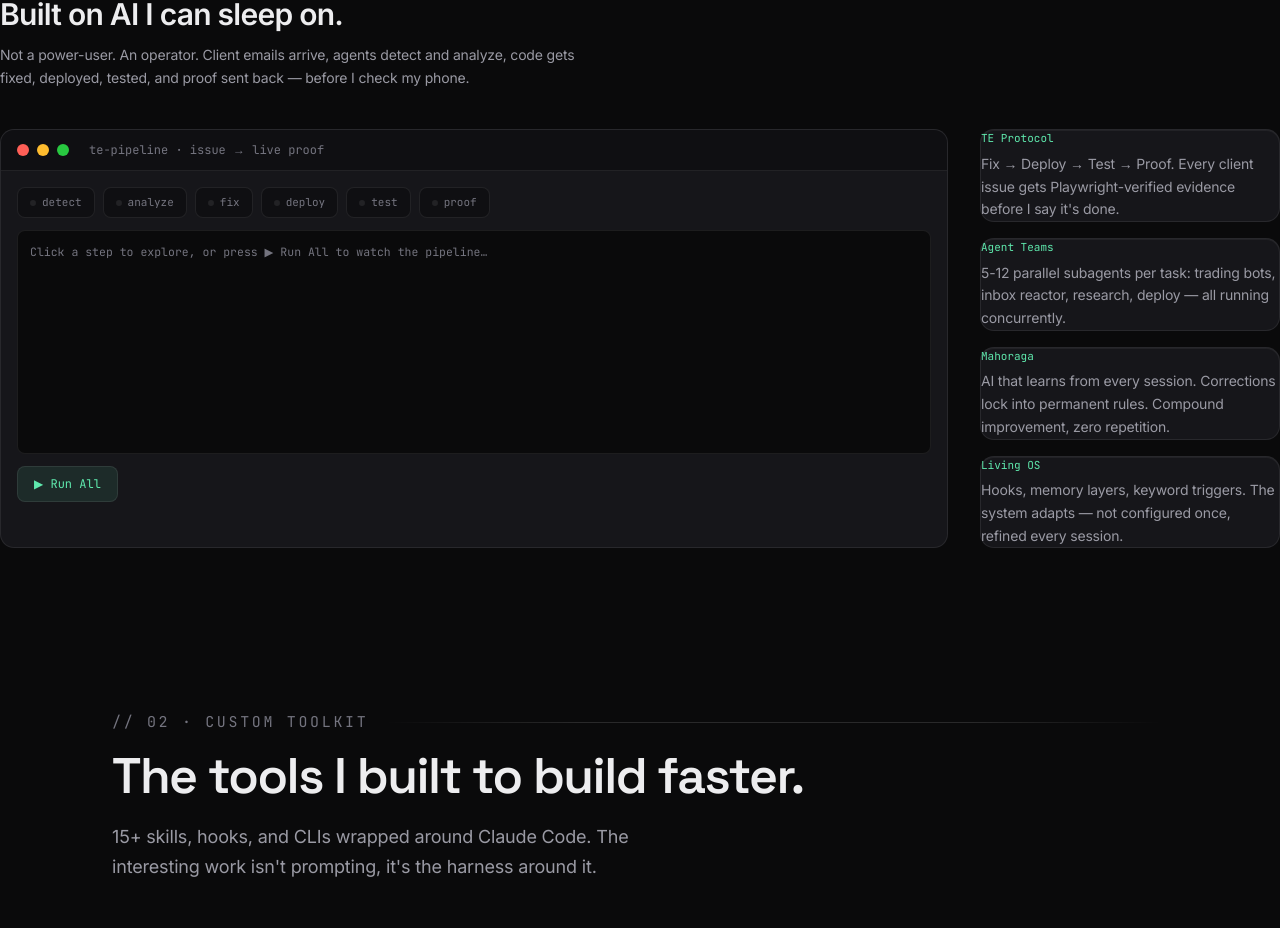
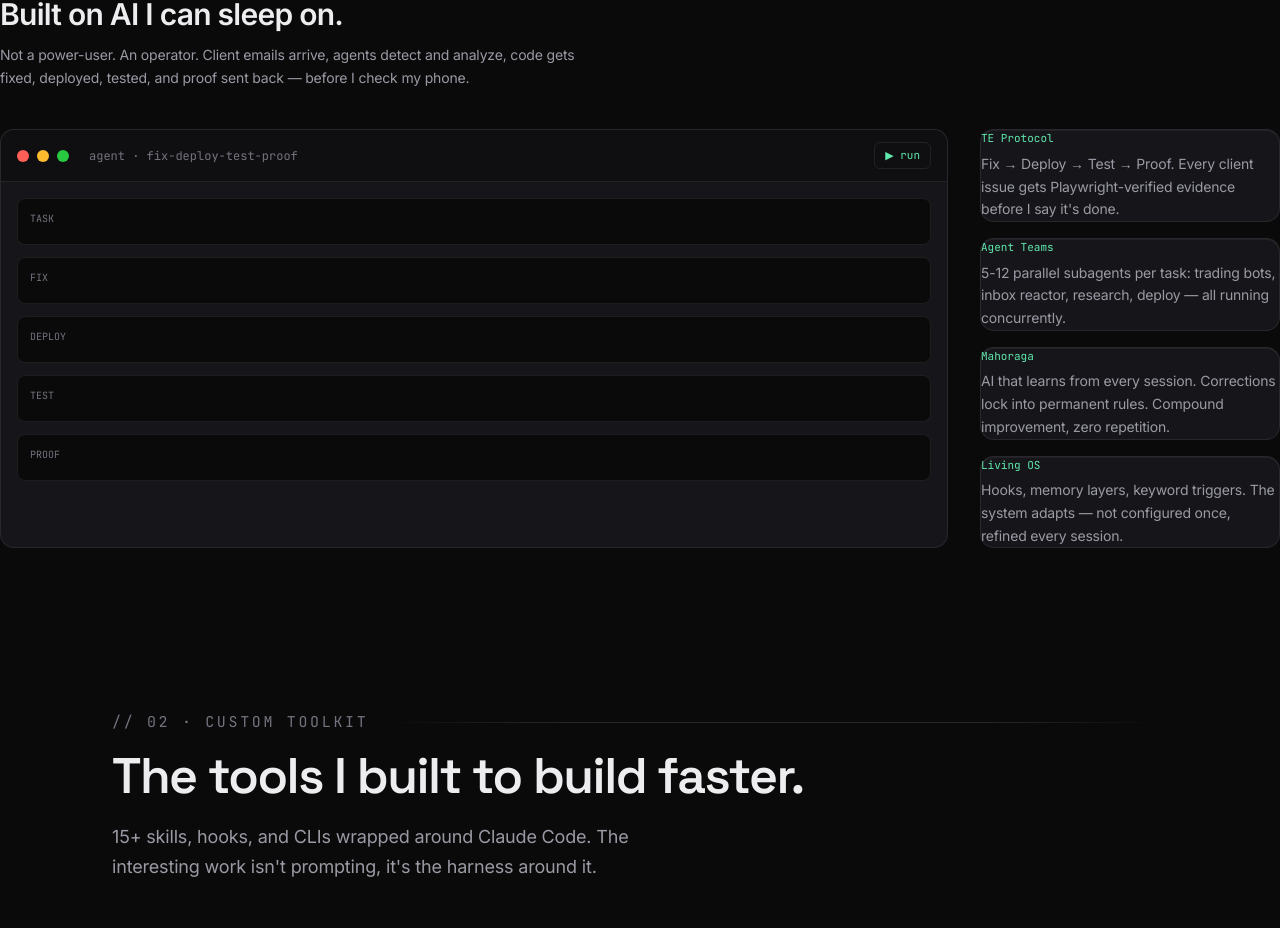
Before and after one commit to rafiimanggala/porto-web, a Next.js app: page / in a window 1280 px wide. Shown: the part 4592-5520 px from the top of the page. Built offline with nearby package versions, Linux system fonts and the light colour scheme.

Commit message:
feat: scripted AutomationDemo (fix-deploy-test-proof) with manual run

```diff
--- a/src/components/AutomationDemo.tsx
+++ b/src/components/AutomationDemo.tsx
@@ -1,295 +1,129 @@
 "use client";
 
-import { useEffect, useRef, useState } from "react";
-import { motion, AnimatePresence, useReducedMotion } from "framer-motion";
+import { useEffect, useState } from "react";
+import {
+  motion,
+  AnimatePresence,
+  useReducedMotion,
+  useMotionValueEvent,
+  type MotionValue,
+} from "framer-motion";
+import { automationStages, automationSummary, type Line } from "@/data/automation";
 
-const STEPS = [
-  {
-    id: "detect",
-    label: "detect",
-    caption: "Email in",
-    lines: [
-      "[detect] · scan inbox",
-      "→ from: james@hodielabs.com",
-      "→ subject: vitals chart returns 403",
-      "→ project: hodielabs · warming up…",
-    ],
-  },
-  {
-    id: "analyze",
-    label: "analyze",
-    caption: "Root cause",
-    lines: [
-      "[analyze] · root cause",
-      "→ git log: 20 recent commits read",
-      "→ cause: Oura subscription expired (403)",
-      "→ plan: guard 403 → graceful fallback UI",
-    ],
-  },
-  {
-    id: "fix",
-    label: "fix",
-    caption: "Patch code",
-    lines: [
-      "[fix] · patch oura.service.ts",
-      "+ if (status === 403) return { error: 'subscription' }",
-      "+ <EmptyVitals reason='subscription' />",
-      "- throw new Error('Oura fetch failed')",
-      "→ commit: fix: handle oura 403 gracefully",
-    ],
-  },
-  {
-    id: "deploy",
-    label: "deploy",
-    caption: "Push live",
-    lines: [
-      "[deploy] · push + trigger Render",
-      "→ build: 12s · bundle 874KB",
-      "✓ live · hodielabs.com deployed",
-    ],
-  },
-  {
-    id: "test",
-    label: "test",
-    caption: "Playwright",
-    lines: [
-      "[test] · playwright e2e",
-      "✓ vitals fallback renders correctly",
-      "✓ no unhandled console errors",
-      "✓ other pages unaffected",
-      "✓ 12/12 passed",
-    ],
-  },
-  {
-    id: "proof",
-    label: "proof",
-    caption: "Capture",
-    lines: [
-      "[proof] · capture + close",
-      "→ screenshot saved: proof.png",
-      "→ email James: Done + proof attached",
-      "✓ CLOSED in 4m 12s",
-    ],
-  },
-];
+const toneClass: Record<string, string> = {
+  add: "text-accent",
+  del: "text-[#ff6b6b]",
+  ok: "text-accent",
+  dim: "text-mute",
+  cmd: "text-fg",
+};
 
-function lineColor(line: string): string {
-  if (line.startsWith("[")) return "text-accent";
-  if (line.startsWith("+")) return "text-[#34d399]";
-  if (line.startsWith("-")) return "text-[#f87171]";
-  if (line.startsWith("✓")) return "text-[#34d399]";
-  if (line.startsWith("→")) return "text-dim";
-  return "text-mute";
+function LineRow({ l }: { l: Line }) {
+  return (
+    <div className={`mono text-[12px] leading-relaxed ${toneClass[l.tone ?? "dim"]}`}>
+      {l.tone === "cmd" ? <span className="text-accent">$ </span> : null}
+      {l.text}
+    </div>
+  );
 }
 
-export default function AutomationDemo() {
-  const reduce = useReducedMotion();
-  const termRef = useRef<HTMLDivElement>(null);
-  const [active, setActive] = useState<number | null>(null);
-  const [shown, setShown] = useState(0);
-  const [visited, setVisited] = useState<Set<number>>(new Set());
-  const [runPhase, setRunPhase] = useState<"idle" | "running" | "done">("idle");
-
-  // auto-scroll terminal
-  useEffect(() => {
-    if (termRef.current) {
-      termRef.current.scrollTop = termRef.current.scrollHeight;
-    }
-  }, [shown]);
-
-  // ticker for auto-run
-  useEffect(() => {
-    if (runPhase !== "running" || active === null) return;
-    const step = STEPS[active];
-    if (shown < step.lines.length) {
-      const t = setTimeout(() => setShown((s) => s + 1), 340);
-      return () => clearTimeout(t);
-    }
-    // step done — mark visited, advance
-    setVisited((v) => new Set(v).add(active));
-    if (active < STEPS.length - 1) {
-      const t = setTimeout(() => {
-        setActive((a) => (a !== null ? a + 1 : 0));
-        setShown(0);
-      }, 380);
-      return () => clearTimeout(t);
-    }
-    setRunPhase("done");
-  }, [runPhase, active, shown]);
-
-  function selectStep(i: number) {
-    if (runPhase === "running") return;
-    setRunPhase("idle");
-    setActive(i);
-    setShown(reduce ? STEPS[i].lines.length : 0);
-    if (!reduce) {
-      // animate lines in quickly when manually selecting
-      let n = 0;
-      const tick = () => {
-        n++;
-        setShown(n);
-        if (n < STEPS[i].lines.length) setTimeout(tick, 180);
-        else setVisited((v) => new Set(v).add(i));
-      };
-      setTimeout(tick, 60);
-    } else {
-      setVisited((v) => new Set(v).add(i));
-    }
+function ProofFrame() {
+  return (
+    <div className="mt-2 overflow-hidden rounded-lg border border-line bg-bg">
+      <div className="flex items-center gap-1.5 border-b border-line bg-surface-1 px-3 py-1.5">
+        <span className="h-2 w-2 rounded-full bg-[#ff5f57]" />
+        <span className="h-2 w-2 rounded-full bg-[#febc2e]" />
+        <span className="h-2 w-2 rounded-full bg-[#28c840]" />
+        <span className="mono ml-2 text-[10px] text-mute">vitals-pass.png</span>
+        <span className="mono ml-auto text-[10px] text-accent">✓ captured</span>
+      </div>
+      <div className="flex h-24 items-center justify-center">
+        <span className="mono text-xs text-accent">✓ 12/12 passed · chart rendered</span>
+      </div>
+    </div>
+  );
 }
 
-  function runAll() {
-    setVisited(new Set());
-    setActive(0);
-    setShown(0);
-    setRunPhase(reduce ? "done" : "running");
-    if (reduce) {
-      setVisited(new Set(STEPS.map((_, i) => i)));
-      setActive(STEPS.length - 1);
-      setShown(STEPS[STEPS.length - 1].lines.length);
-    }
-  }
+export default function AutomationDemo({ progress }: { progress?: MotionValue<number> }) {
+  const reduce = useReducedMotion();
+  const total = automationStages.length;
+  // Scroll-driven count when progress supplied; else manual play state.
+  const [scrollCount, setScrollCount] = useState(reduce ? total : 0);
+  const [playCount, setPlayCount] = useState(0);
+  const [playing, setPlaying] = useState(false);
 
-  function reset() {
-    setActive(null);
-    setShown(0);
-    setVisited(new Set());
-    setRunPhase("idle");
-  }
+  useMotionValueEvent(progress ?? ({ on: () => () => {} } as never), "change", (v: number) => {
+    setScrollCount(Math.min(total, Math.round(v * (total + 0.4))));
+  });
 
-  const activeLines = active !== null ? STEPS[active].lines : [];
+  // Manual Run (used when no scroll progress, e.g. reduced motion or mobile).
+  useEffect(() => {
+    if (!playing) return;
+    if (playCount >= total) { setPlaying(false); return; }
+    const t = window.setTimeout(() => setPlayCount((c) => c + 1), 650);
+    return () => window.clearTimeout(t);
+  }, [playing, playCount, total]);
+
+  const revealed = progress && !reduce ? scrollCount : playCount || (reduce ? total : 0);
 
   return (
     <div className="card overflow-hidden p-0">
-      {/* macOS chrome */}
       <div className="flex items-center gap-2 border-b border-line bg-surface-1 px-4 py-3">
         <span className="h-3 w-3 rounded-full bg-[#ff5f57]" />
         <span className="h-3 w-3 rounded-full bg-[#febc2e]" />
         <span className="h-3 w-3 rounded-full bg-[#28c840]" />
-        <span className="mono ml-3 text-xs text-mute">te-pipeline · issue → live proof</span>
-        <span className="ml-auto flex items-center gap-1.5">
-          {runPhase === "running" && (
-            <>
-              {!reduce && (
-                <span className="relative flex h-1.5 w-1.5">
-                  <span className="absolute inline-flex h-full w-full animate-ping rounded-full bg-accent opacity-70" />
-                  <span className="relative inline-flex h-1.5 w-1.5 rounded-full bg-accent" />
-                </span>
-              )}
-              <span className="mono text-[10px] text-mute">running</span>
-            </>
-          )}
-          {runPhase === "done" && (
-            <span className="mono text-[10px] text-[#34d399]">✓ done</span>
-          )}
-        </span>
-      </div>
-
-      <div className="p-4">
-        {/* step pills — clickable, wrap on mobile */}
-        <div className="mb-3 flex flex-wrap gap-2">
-          {STEPS.map((s, i) => {
-            const isActive = active === i;
-            const isDone = visited.has(i) && active !== i;
-            return (
+        <span className="mono ml-3 text-xs text-mute">agent · fix-deploy-test-proof</span>
+        {!progress && (
           <button
-                key={s.id}
-                onClick={() => selectStep(i)}
-                disabled={runPhase === "running"}
-                className={`mono flex items-center gap-1.5 rounded-lg border px-3 py-1.5 text-[11px] transition-all duration-200 ${
-                  isActive
-                    ? "border-accent bg-accent/10 text-accent"
-                    : isDone
-                    ? "border-[#34d399]/30 bg-[#34d399]/5 text-[#34d399]"
-                    : "border-line bg-surface-1 text-mute hover:border-accent/40 hover:text-fg"
-                } disabled:cursor-not-allowed disabled:opacity-60`}
+            type="button"
+            onClick={() => { setPlayCount(0); setPlaying(true); }}
+            className="mono ml-auto cursor-pointer rounded-md border border-line px-2.5 py-1 text-[11px] text-accent transition-colors hover:border-line-strong"
           >
-                <span
-                  className={`h-1.5 w-1.5 rounded-full ${
-                    isActive ? "bg-accent" : isDone ? "bg-[#34d399]" : "bg-line"
-                  }`}
-                />
-                {s.label}
-                {isDone && <span className="text-[9px] opacity-70">✓</span>}
+            {revealed >= total ? "↺ replay" : "▶ run"}
           </button>
-            );
-          })}
-        </div>
-
-        {/* terminal */}
-        <div
-          ref={termRef}
-          className="mono h-48 overflow-y-auto rounded-lg border border-line bg-bg p-3 text-[11.5px] leading-relaxed sm:h-56"
-        >
-          {active === null ? (
-            <span className="text-mute">
-              Click a step to explore, or press ▶ Run All to watch the pipeline…
-            </span>
-          ) : (
-            <>
-              <AnimatePresence initial={false}>
-                {activeLines.slice(0, shown).map((line, i) => (
-                  <motion.div
-                    key={`${active}-${i}`}
-                    initial={reduce ? false : { opacity: 0, x: -4 }}
-                    animate={{ opacity: 1, x: 0 }}
-                    transition={{ duration: 0.15 }}
-                    className={lineColor(line)}
-                  >
-                    {line}
-                  </motion.div>
-                ))}
-              </AnimatePresence>
-              {runPhase === "running" && shown < activeLines.length && (
-                <motion.span
-                  className="inline-block h-3 w-1.5 translate-y-0.5 bg-accent"
-                  animate={{ opacity: [1, 0, 1] }}
-                  transition={{ duration: 0.7, repeat: Infinity }}
-                />
-              )}
-            </>
         )}
       </div>
 
-        {/* step caption (mobile hint) */}
-        {active !== null && (
-          <p className="mono mt-1.5 text-[10px] text-mute">
-            {active + 1}/{STEPS.length} · {STEPS[active].caption}
-          </p>
+      <div className="space-y-3 p-4">
+        {automationStages.map((stage, i) => {
+          const open = i < revealed;
+          return (
+            <div key={stage.id} className="rounded-lg border border-line bg-bg p-3">
+              <div className="mono mb-1.5 flex items-center gap-2 text-[10px] uppercase tracking-wider">
+                <span className={open ? "text-accent" : "text-mute"}>{stage.label}</span>
+                {open && <span className="h-px flex-1 bg-line" />}
+              </div>
+              <AnimatePresence initial={false}>
+                {open && (
+                  <motion.div
+                    initial={reduce ? false : { opacity: 0, y: 6 }}
+                    animate={{ opacity: 1, y: 0 }}
+                    transition={{ duration: 0.3, ease: [0.16, 1, 0.3, 1] }}
+                  >
+                    {stage.lines.map((l, j) => (
+                      <LineRow key={j} l={l} />
+                    ))}
+                    {stage.id === "proof" && <ProofFrame />}
+                  </motion.div>
                 )}
+              </AnimatePresence>
+            </div>
+          );
+        })}
 
-        {/* controls */}
-        <div className="mt-3 flex flex-wrap items-center gap-2">
-          {runPhase !== "done" && (
-            <button
-              onClick={runAll}
-              disabled={runPhase === "running"}
-              className="mono flex items-center gap-2 rounded-lg border border-accent/40 bg-accent/10 px-4 py-2 text-[12px] text-accent transition-colors hover:bg-accent/20 disabled:cursor-not-allowed disabled:opacity-50"
+        <AnimatePresence>
+          {revealed >= total && (
+            <motion.div
+              initial={reduce ? false : { opacity: 0 }}
+              animate={{ opacity: 1 }}
+              className="mono flex flex-wrap gap-x-4 gap-y-1 rounded-lg border border-line bg-surface-1 p-3 text-[11px] text-dim"
             >
-              ▶ Run All
-            </button>
+              <span>⏱ {automationSummary.duration}</span>
+              <span>{automationSummary.steps}</span>
+              <span className="text-accent">{automationSummary.result}</span>
+            </motion.div>
           )}
-          {runPhase === "done" && (
-            <>
-              <span className="mono text-[11px] text-[#34d399]">
-                ✓ client issue → live proof in ~4 min
-              </span>
-              <button
-                onClick={reset}
-                className="mono ml-auto rounded-lg border border-line px-3 py-1.5 text-[11px] text-mute transition-colors hover:text-fg"
-              >
-                ↺ Replay
-              </button>
-            </>
-          )}
-          {runPhase === "idle" && active !== null && (
-            <button
-              onClick={reset}
-              className="mono ml-auto rounded-lg border border-line px-3 py-1.5 text-[11px] text-mute transition-colors hover:text-fg"
-            >
-              ↺ Reset
-            </button>
-          )}
-        </div>
+        </AnimatePresence>
       </div>
     </div>
   );
--- /dev/null
+++ b/src/data/automation.ts
@@ -0,0 +1,53 @@
+export type StageId = "task" | "fix" | "deploy" | "test" | "proof";
+export type Line = { text: string; tone?: "add" | "del" | "ok" | "dim" | "cmd" };
+export type Stage = { id: StageId; label: string; lines: Line[] };
+
+export const automationStages: Stage[] = [
+  {
+    id: "task",
+    label: "TASK",
+    lines: [
+      { text: "client.email -> reactor: \"vitals chart returns 403\"", tone: "dim" },
+      { text: "agent: warming up repo · branch fix/vitals-403", tone: "cmd" },
+    ],
+  },
+  {
+    id: "fix",
+    label: "FIX",
+    lines: [
+      { text: "- if (!token) return res.status(403)", tone: "del" },
+      { text: "+ const token = await refreshIfExpired(session)", tone: "add" },
+      { text: "+ if (!token) return res.status(401).json({ reason })", tone: "add" },
+    ],
+  },
+  {
+    id: "deploy",
+    label: "DEPLOY",
+    lines: [
+      { text: "$ build --target render", tone: "cmd" },
+      { text: "bundle 2.1mb · uploaded · live in 47s", tone: "ok" },
+    ],
+  },
+  {
+    id: "test",
+    label: "TEST",
+    lines: [
+      { text: "$ playwright test vitals.spec.ts", tone: "cmd" },
+      { text: "chart loads · 200 · series rendered", tone: "ok" },
+      { text: "12/12 passed", tone: "ok" },
+    ],
+  },
+  {
+    id: "proof",
+    label: "PROOF",
+    lines: [
+      { text: "screenshot captured -> vitals-pass.png", tone: "ok" },
+    ],
+  },
+];
+
+export const automationSummary = {
+  duration: "3m 12s",
+  steps: "5 stages · 0 human keystrokes",
+  result: "fixed · verified · proof attached",
+};
```
Lines whose indentation alone changed are shown as unchanged.
